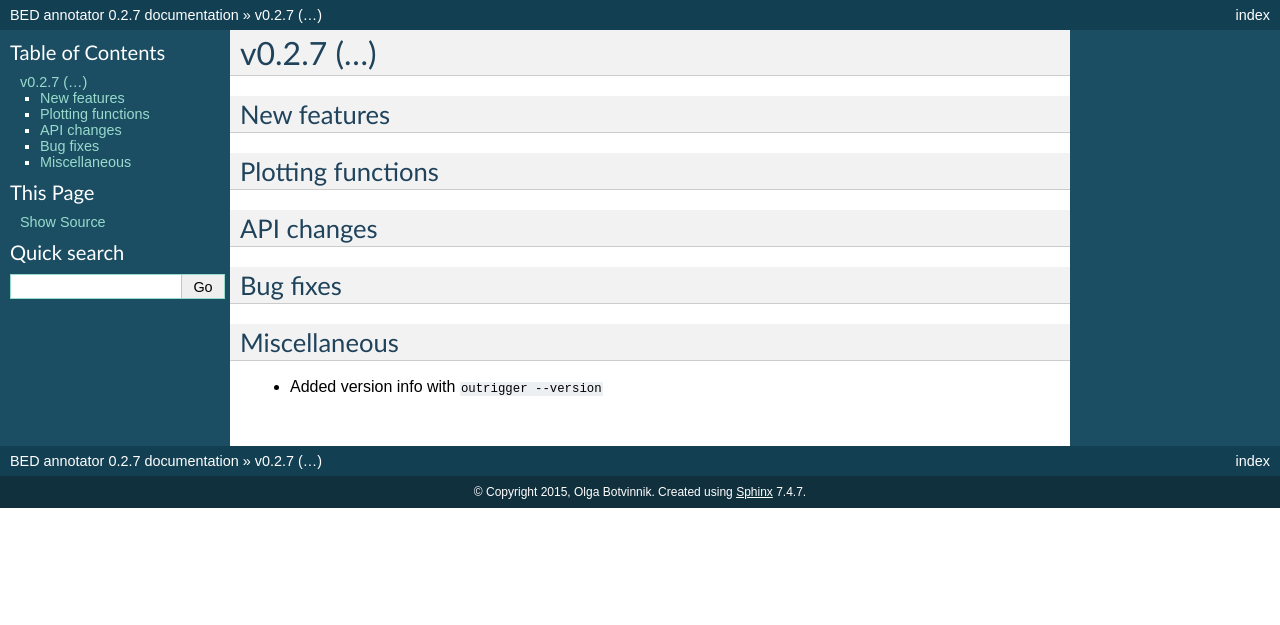
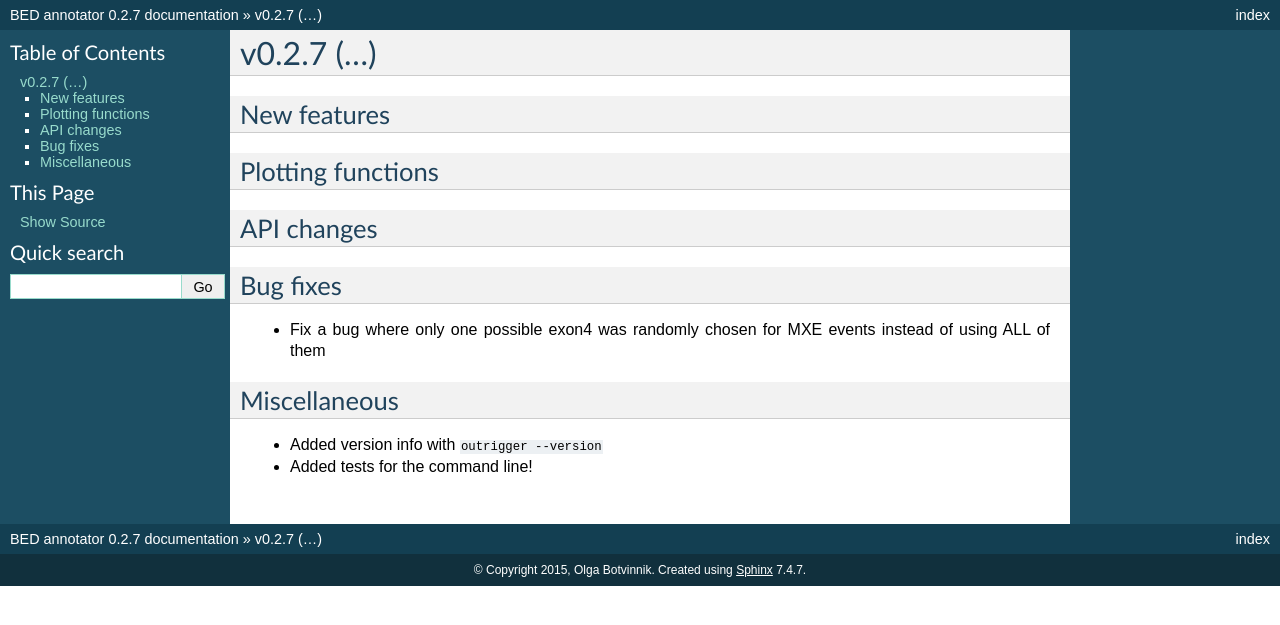
Before and after one commit to YeoLab/outrigger, a Sphinx documentation site: the page built from docs/releases/v0.2.7.rst, in a window 1280 px wide. Shown: the top 625 px of the page. Built offline with Sphinx 7.4.7, drawn with Linux system fonts in a browser that asks for light colours; pages that are not in the unit, such as notebooks, are missing from menus.

Commit message:
Add release notes

```diff
--- a/docs/releases/v0.2.7.rst
+++ b/docs/releases/v0.2.7.rst
@@ -16,7 +16,11 @@ API changes
 Bug fixes
 ~~~~~~~~~
 
+- Fix a bug where only one possible exon4 was randomly chosen for MXE events
+  instead of using ALL of them
+
 Miscellaneous
 ~~~~~~~~~~~~~
 
 - Added version info with ``outrigger --version``
+- Added tests for the command line!
```
